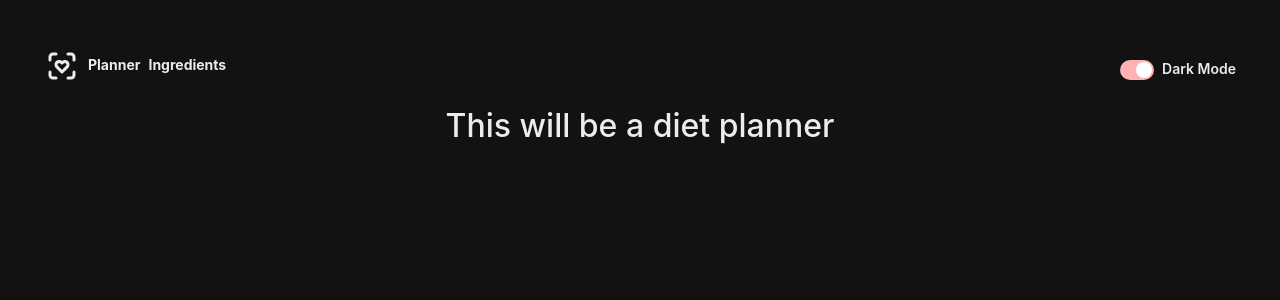
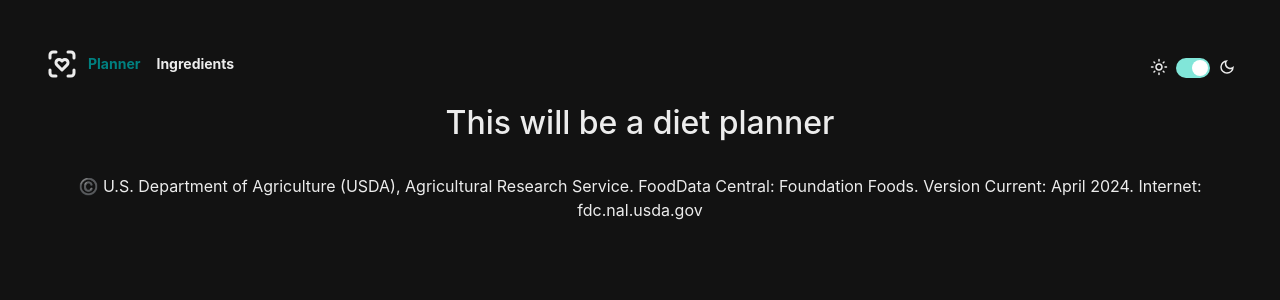
Before and after one commit to nishandevkar/food-data-app, a React (Vite) app in the folder food-data-app/: page /planner in a window 1280 px wide. Shown: the top 300 px of the page. Built offline with nearby package versions, Linux system fonts and the light colour scheme.

Commit message:
Changes UI elements and refactor
- Refactors citation to a footer component
- Adds icons for color change mode
- IngredientsTray opens from right

```diff
--- a/food-data-app/src/components/ColorModeSwitch.tsx
+++ b/food-data-app/src/components/ColorModeSwitch.tsx
@@ -1,17 +1,21 @@
-import { Switch, Text, HStack, useColorMode } from "@chakra-ui/react";
-
+import { Switch, Text, HStack, useColorMode, Icon } from "@chakra-ui/react";
+import { MdOutlineDarkMode } from "react-icons/md";
+import { MdOutlineLightMode } from "react-icons/md";
 const ColorModeSwitch = () => {
 	const { colorMode, toggleColorMode } = useColorMode();
 	return (
 		<div>
 			<HStack>
+				<Text fontSize="lg" marginTop={3.5} fontWeight={600}>
+					<MdOutlineLightMode />
+				</Text>
 				<Switch
 					isChecked={colorMode === "dark"}
-					colorScheme="red"
+					colorScheme="teal"
 					onChange={toggleColorMode}
 				/>
-				<Text fontSize="sm" marginTop={3.5} fontWeight={600}>
-					Dark Mode
+				<Text fontSize="lg" marginTop={3.5} fontWeight={600}>
+					<MdOutlineDarkMode />
 				</Text>
 			</HStack>
 		</div>
--- /dev/null
+++ b/food-data-app/src/components/Footer.tsx
@@ -0,0 +1,18 @@
+import { HStack, Text } from "@chakra-ui/react";
+
+const Footer = () => {
+	return (
+		<HStack>
+			<Text marginTop={6}>
+				©️ U.S. Department of Agriculture (USDA), Agricultural Research
+				Service. FoodData Central: Foundation Foods. Version Current:
+				April 2024. Internet:{" "}
+				<a href="https://fdc.nal.usda.gov" target="_blank">
+					fdc.nal.usda.gov
+				</a>
+			</Text>
+		</HStack>
+	);
+};
+
+export default Footer;
--- a/food-data-app/src/components/AddDishes.tsx
+++ b/food-data-app/src/components/IngredientsTray.tsx
@@ -27,16 +27,16 @@ import { RiPlayListAddFill } from "react-icons/ri";
 import { AbrigedFoodItem } from "./FoodList";
 import { MdDeleteForever } from "react-icons/md";
 import { BiChevronDown } from "react-icons/bi";
-interface AddDishesProps {
+interface IngredientsTrayProps {
 	ingredientList: AbrigedFoodItem[] | undefined;
 	onClear: () => void;
 	onUpdate: (ingredientList: AbrigedFoodItem[]) => void;
 }
-const AddDishesTray = ({
+const IngredientsTray = ({
 	ingredientList,
 	onClear,
 	onUpdate,
-}: AddDishesProps) => {
+}: IngredientsTrayProps) => {
 	const handleRemoveFoodItem = (removeItem: AbrigedFoodItem) => {
 		let updatedList: AbrigedFoodItem[] | undefined = [];
 		updatedList =
@@ -148,4 +148,4 @@ const AddDishesTray = ({
 	);
 };
 
-export default AddDishesTray;
+export default IngredientsTray;
--- a/food-data-app/src/components/Navbar.tsx
+++ b/food-data-app/src/components/Navbar.tsx
@@ -1,6 +1,6 @@
 import { Flex, HStack, Heading, Spacer } from "@chakra-ui/react";
 import { TbHealthRecognition } from "react-icons/tb";
-import { Link } from "react-router-dom";
+import { NavLink } from "react-router-dom";
 import ColorModeSwitch from "./ColorModeSwitch";
 const Navbar = () => {
 	return (
@@ -10,13 +10,45 @@ const Navbar = () => {
 					<TbHealthRecognition />
 				</Heading>
 
-				<HStack>
-					<Link to={"/planner"}>
-						<Heading size={"xs"}>Planner</Heading>
-					</Link>
-					<Link to={"/ingredients"}>
-						<Heading size={"xs"}>Ingredients</Heading>
-					</Link>
+				<HStack spacing={4}>
+					<NavLink
+						to={"/planner"}
+						style={({ isActive }) => {
+							return {
+								fontWeight: isActive ? "bold" : "",
+								color: isActive ? "teal" : "",
+							};
+						}}
+					>
+						<Heading
+							size={"xs"}
+							_hover={{
+								transform: "scale(1.1)",
+								transition: " .4s ease",
+							}}
+						>
+							Planner
+						</Heading>
+					</NavLink>
+					<NavLink
+						to="/ingredients"
+						style={({ isActive }) => {
+							return {
+								fontWeight: isActive ? "bold" : "",
+								color: isActive ? "teal" : "",
+							};
+						}}
+					>
+						<Heading
+							size={"xs"}
+							_hover={{
+								transform: "scale(1.1)",
+								transition: " .4s ease",
+							}}
+						>
+							Ingredients
+						</Heading>
+					</NavLink>
 				</HStack>
 			</HStack>
 			<Spacer></Spacer>
--- a/food-data-app/src/components/SearchFoods.tsx
+++ b/food-data-app/src/components/SearchFoods.tsx
@@ -6,7 +6,7 @@ import SearchInput from "./SearchInput";
 import SelectDataType from "./SelectDataType";
 import { AbrigedFoodItem } from "./FoodList";
 import { useLocalStorage } from "react-use";
-import AddDishesTray from "./AddDishes";
+import IngredientsTray from "./IngredientsTray";
 import Navbar from "./Navbar";
 import { useQuery } from "@tanstack/react-query";
 import ErrorPage from "../pages/ErrorPage";
@@ -17,12 +17,6 @@ function SearchFoods() {
 	>("ingredientList", []);
 	const [searchText, setSearchText] = useState("");
 	const [selectedDataType, setSelectedDataType] = useState("");
-	const [searchResponse, setSearchResponse] = useState<SearchResponse>({
-		totalHits: 0,
-		currentPage: 0,
-		totalPages: 0,
-		foods: [],
-	});
 
 	const queryResponse = useQuery({
 		queryKey: ["searchResult", searchText, selectedDataType],
@@ -61,14 +55,16 @@ function SearchFoods() {
 						}}
 					></SelectDataType>
 				</HStack>
-				<Spacer></Spacer>
-				<AddDishesTray
-					ingredientList={ingredientList}
-					onClear={() => setIngredientList([])}
-					onUpdate={(ingredientList) =>
-						setIngredientList(ingredientList)
-					}
-				></AddDishesTray>
+				<Spacer />
+				<Box marginLeft={4}>
+					<IngredientsTray
+						ingredientList={ingredientList}
+						onClear={() => setIngredientList([])}
+						onUpdate={(ingredientList) =>
+							setIngredientList(ingredientList)
+						}
+					></IngredientsTray>
+				</Box>
 			</Flex>
 
 			{queryResponse.isPending ? (
@@ -80,16 +76,6 @@ function SearchFoods() {
 					setIngredientList={setIngredientList}
 				></FoodList>
 			)}
-			<HStack>
-				<Text marginTop={6}>
-					©️ U.S. Department of Agriculture (USDA), Agricultural
-					Research Service. FoodData Central: Foundation Foods.
-					Version Current: April 2024. Internet:{" "}
-					<a href="https://fdc.nal.usda.gov" target="_blank">
-						fdc.nal.usda.gov
-					</a>
-				</Text>
-			</HStack>
 		</Box>
 	);
 }
--- a/food-data-app/src/pages/Layout.tsx
+++ b/food-data-app/src/pages/Layout.tsx
@@ -1,11 +1,13 @@
 import { Outlet } from "react-router-dom";
 import Navbar from "../components/Navbar";
+import Footer from "../components/Footer";
 
 const Layout = () => {
 	return (
 		<>
 			<Navbar />
 			<Outlet />
+			<Footer />
 		</>
 	);
 };
--- a/food-data-app/src/routes.tsx
+++ b/food-data-app/src/routes.tsx
@@ -1,9 +1,7 @@
 import { createBrowserRouter } from "react-router-dom";
 import SearchFoods from "./components/SearchFoods";
-import Navbar from "./components/Navbar";
+import Layout from "./pages/Layout";
 import Planner from "./pages/Planner";
-import Layout from "./pages/Layout";
-import ErrorPage from "./pages/ErrorPage";
 
 const router = createBrowserRouter([
 	{
```
